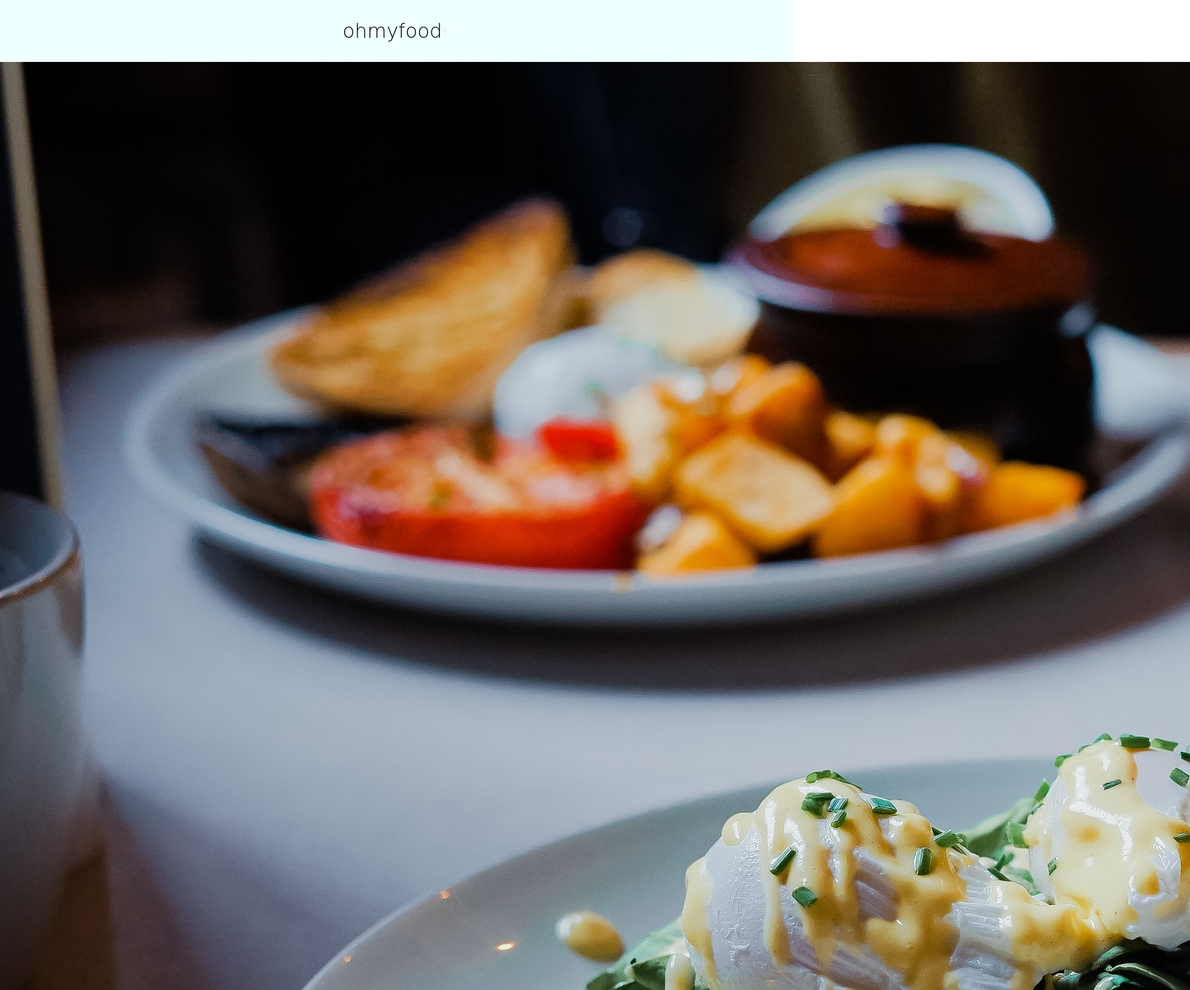
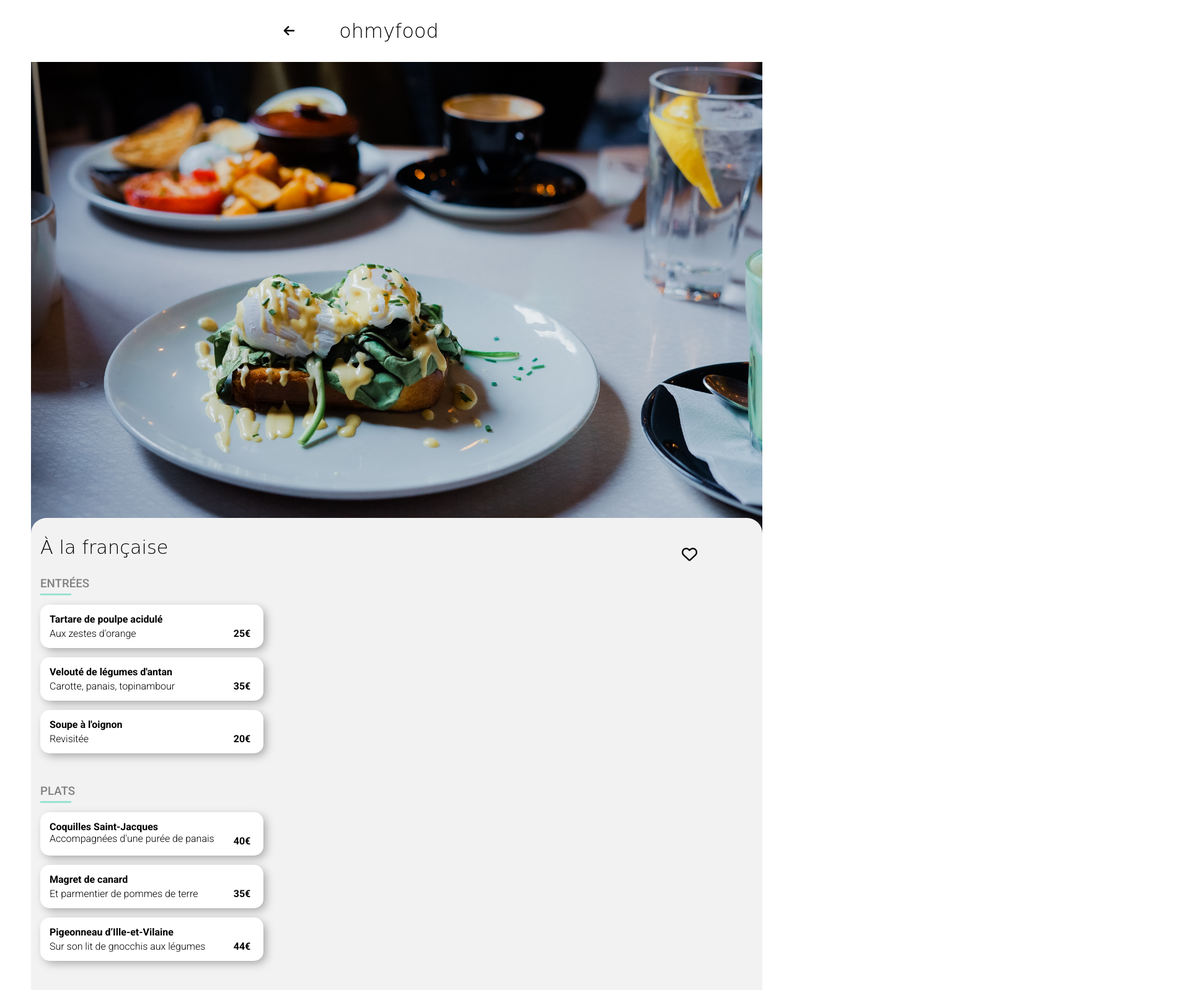
Before and after one commit to Moonshield7/ohmyfood, a website: page restaurant1.html in a window 1280 px wide. Shown: the top 1598 px of the page at 62% size, 1920 px wide, since content can reach past the window. Drawn offline with Linux system fonts and the light colour scheme; a web font is replaced by a local one.

Commit message:
Intégration page restaurant
Mise en place de la page restaurant, ajout des boutons coeur, modifications de la page principale

```diff
--- a/restaurant1.html
+++ b/restaurant1.html
@@ -19,14 +19,17 @@
         <h1>ohmyfood</h1>
         <a href="./index.html"><i class="fa-solid fa-arrow-left"></i></a>
     </header>
-    <main>
+    <main class="background-grey">
         <!-- Photographie du plat du restaurant -->
         <img src="./public/images/toa-heftiba-DQKerTsQwi0-unsplash.jpg" alt="Photographie d'un plat" class="restaurant-picture">
         <!-- Section qui slide vers le haut -->
         <section class="menu">
             <div class="menu__title">
                 <h2>À la française</h2>
-                <p>coeur</p>
+                <div class="heart">
+                    <i class="fa-regular fa-heart"></i>
+                    <i class="fa-solid fa-heart heart--full"></i>
+                </div>
             </div>
             <!-- Conteneur des entrées -->
             <div class="menu__section">
@@ -166,8 +169,9 @@
                     </div>
                 </div>
             </div>
-
-            <button class="button">Commander</button>
+            <div class="menu__order">
+                <button class="button">Commander</button>
+            </div>
         </section>
 
     </main>
--- a/sass/abstracts/_variables.scss
+++ b/sass/abstracts/_variables.scss
@@ -6,6 +6,7 @@ $color-tertiary: #99E2D0;
 $color-bg-footer: rgb(39, 38, 38);
 $color-font-footer: rgb(244, 242, 242);
 $color-bg-main:rgb(244, 242, 242);
+$color-valid:rgb(136, 194, 173);
 
 // Font families :
 
@@ -16,3 +17,4 @@ $font-family-title: 'Shrikhand', cursive;
 
 $box-shadow-main: 5px 5px 15px 5px rgba(0, 0, 0, 0.157);
 $box-shadow-dark: 5px 5px 15px 5px rgba(0, 0, 0, 0.396);
+$box-shadow-small: 5px 5px 15px -2px #0000005a;
--- a/sass/base/_reset.scss
+++ b/sass/base/_reset.scss
@@ -6,12 +6,20 @@
 
 a {
     text-decoration: none;
-    color: $color-font-footer;
+    color: black;
     :visited {
-        color: $color-font-footer;
+        color: black;
     }
 }
 
 li {
     list-style: none;
 }
+
+body {
+    margin: auto;
+    max-width: 1400px;
+    @media screen and (min-width:768px) {
+        padding : 0 50px;
+    }
+}
--- /dev/null
+++ b/sass/components/_heart.scss
@@ -0,0 +1,20 @@
+.heart {
+    width: 10%;
+    height: 50%;
+    font-size: 25px;
+    i {
+        position: absolute;
+    }
+    &--full {
+        background-image: linear-gradient($color-primary, $color-secondary);
+        background-clip: text;
+        -webkit-background-clip: text;
+        color: transparent;
+        opacity: 0%;
+        transition: all 1000ms ease-in;
+        &:hover {
+            opacity: 100%;
+        }
+    }
+
+}
--- a/sass/layout/_footer.scss
+++ b/sass/layout/_footer.scss
@@ -6,6 +6,13 @@
     height: 210px;
     padding: 20px 20px;
     @include flex(column, space-around, flex-start);
+    a {
+        text-decoration: none;
+        color: $color-font-footer;
+        :visited {
+            color: $color-font-footer;
+        }
+    }
     &__title {
         font-family: $font-family-title;
         font-size: 20px;
--- a/sass/layout/_header.scss
+++ b/sass/layout/_header.scss
@@ -4,5 +4,12 @@ header {
     display: flex;
     justify-content: center;
     align-items: center;
-    background-color: azure;
+    a {
+        width: 25px;
+        height: 25px;
+        color: black;
+        font-size: 20px;
+        position: relative;
+        left: -250px;
+    }
 }
--- /dev/null
+++ b/sass/layout/_menu.scss
@@ -0,0 +1,87 @@
+.restaurant-picture {
+    width: 100%;
+    height: auto;
+    content: cover;
+}
+
+.background-grey {
+    background-color: darken(white, 5%);
+}
+
+.menu {
+    position: relative;
+    top: -55px;
+    width: 100%;
+    border-radius: 25px 25px 0 0;
+    background-color: darken(white, 5%);
+    padding: 30px 15px;
+    &__title {
+        @include flex(row, space-between, center);
+        width: 100%;
+        h2 {
+            font-family: $font-family-title;
+            font-weight: 300;
+        }
+    }
+    &__section {
+        @include flex(column, space-between, flex-start);
+        width: 100%;
+        margin: 30px 0 50px 0;
+        &__title {
+            h3 {
+                color: lighten(black, 50%);
+                font-weight: 500;
+            }
+            &__underline {
+                width: 50px;
+                height: 3px;
+                background-color: $color-tertiary;
+                margin-top: 5px;
+            }
+        }
+
+        &__card {
+            @include flex(row, space-between, center);
+            background-color: white;
+            border-radius: 15px;
+            box-shadow: $box-shadow-small;
+            padding-left: 15px;
+            margin-top: 15px;
+            width: 360px;
+            height: 70px;
+            &__text {
+                width: 80%;
+                height: 60%;
+                @include flex(column, space-between, flex-start);
+                &__dots {
+                    opacity: 0;
+                }
+                p {
+                    font-size: 16px;
+                }
+            }
+            &__price {
+                width: 20%;
+                height: 60%;
+                @include flex(column, flex-end, center);
+            }
+            &__check {
+                @include flex(column, center, center);
+                width: 20%;
+                height: 100%;
+                border-radius: 0 15px 15px 0 ;
+                background-color: $color-tertiary;
+                color: white;
+                font-size: 20px;
+                font-weight: 700;
+                display: none;
+            }
+        }
+
+
+    }
+    &__order {
+        width: 100%;
+        @include flex(row, center, center);
+    }
+}
--- a/sass/layout/_section-3.scss
+++ b/sass/layout/_section-3.scss
@@ -32,23 +32,23 @@
                     width: 80%;
                     @include flex(column,space-around,flex-start);
                 }
-                &__heart {
-                    width: 10%;
-                    height: 50%;
-                    font-size: 25px;
-                    i {
-                        position: absolute;
-                    }
-                    &--full {
-                        color: $color-primary;
-                        opacity: 0%;
-                        transition: all 700ms;
-                        &:hover {
-                            opacity: 100%;
-                        }
-                    }
+                // &__heart {
+                //     width: 10%;
+                //     height: 50%;
+                //     font-size: 25px;
+                //     i {
+                //         position: absolute;
+                //     }
+                //     &--full {
+                //         color: $color-primary;
+                //         opacity: 0%;
+                //         transition: all 700ms;
+                //         &:hover {
+                //             opacity: 100%;
+                //         }
+                //     }
 
-                }
+                // }
             }
 
         }
--- a/sass/main.scss
+++ b/sass/main.scss
@@ -8,4 +8,6 @@
 @import "layout/section-1";
 @import "layout/section-2";
 @import "layout/section-3";
+@import "layout/menu";
 @import "components/button";
+@import "components/heart";
```
Also changed, not shown: index.html (+11 -11 lines), public/css/style.css, 1 other file.
